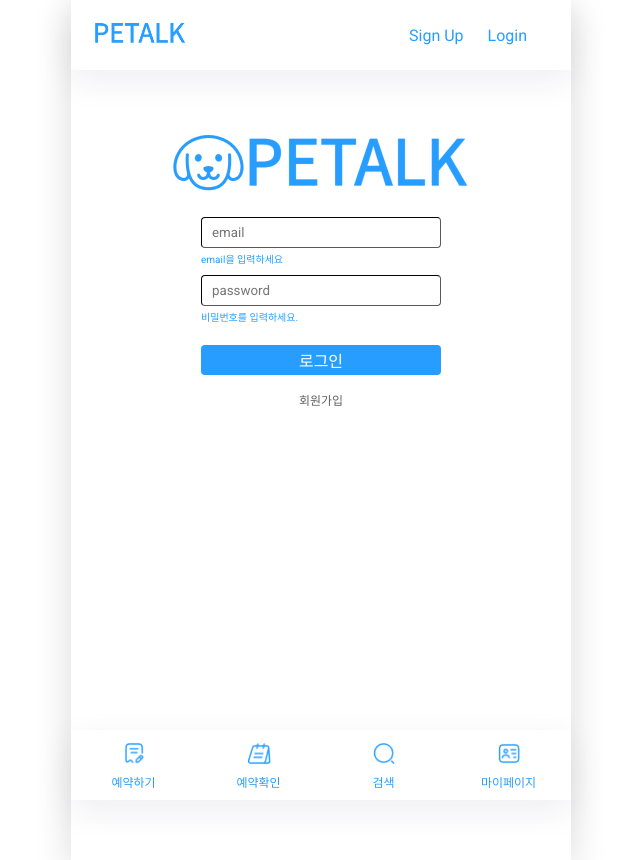
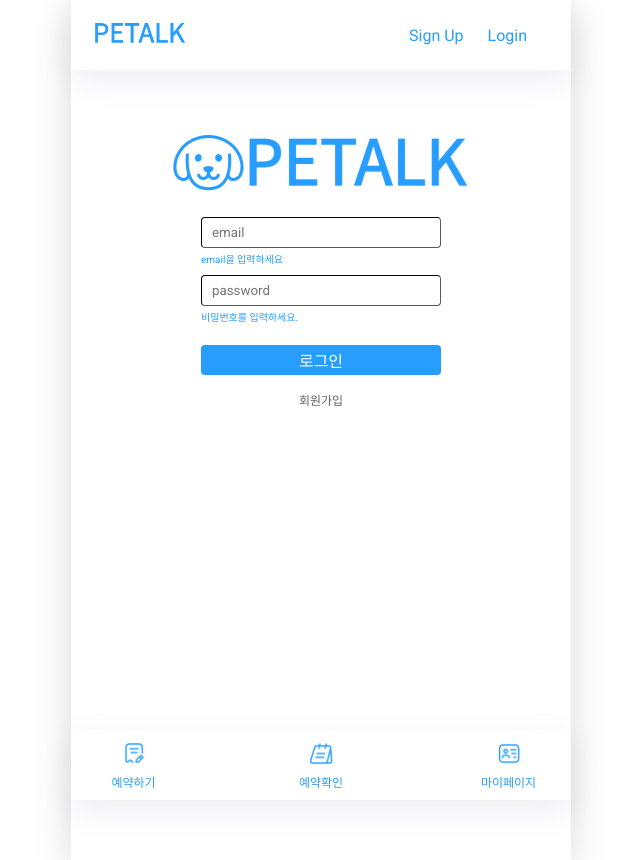
Before and after one commit to rbgud4226/Codestates_032_main, a React (Create React App) app in the folder client/: page /members/recent in a window 1280 px wide. Shown: the whole page, without its empty margins (319-959 px from the left). Built offline with nearby package versions, Linux system fonts and the light colour scheme.

Commit message:
nav바 수정

```diff
--- a/client/src/component/nav/Nav.tsx
+++ b/client/src/component/nav/Nav.tsx
@@ -19,12 +19,12 @@ const BtnArr = [
     src: bookCheckIcon,
     link: "/members/recent",
   },
-  {
-    text: "검색",
-    src: searchIcon,
+  // {
+  //   text: "검색",
+  //   src: searchIcon,
 
-    link: "/mainpage",
-  },
+  //   link: "/mainpage",
+  // },
   {
     text: "마이페이지",
     src: myPageIcon,
@@ -56,6 +56,7 @@ const NavContainer = styled.nav`
   width: 100%;
   box-shadow: 0px 10px 34px #272c5614;
   background-color: ${global.White.value};
+  justify-content: space-between;
 `;
 
 const BaseStyledComponent = styled(Link)`
```
